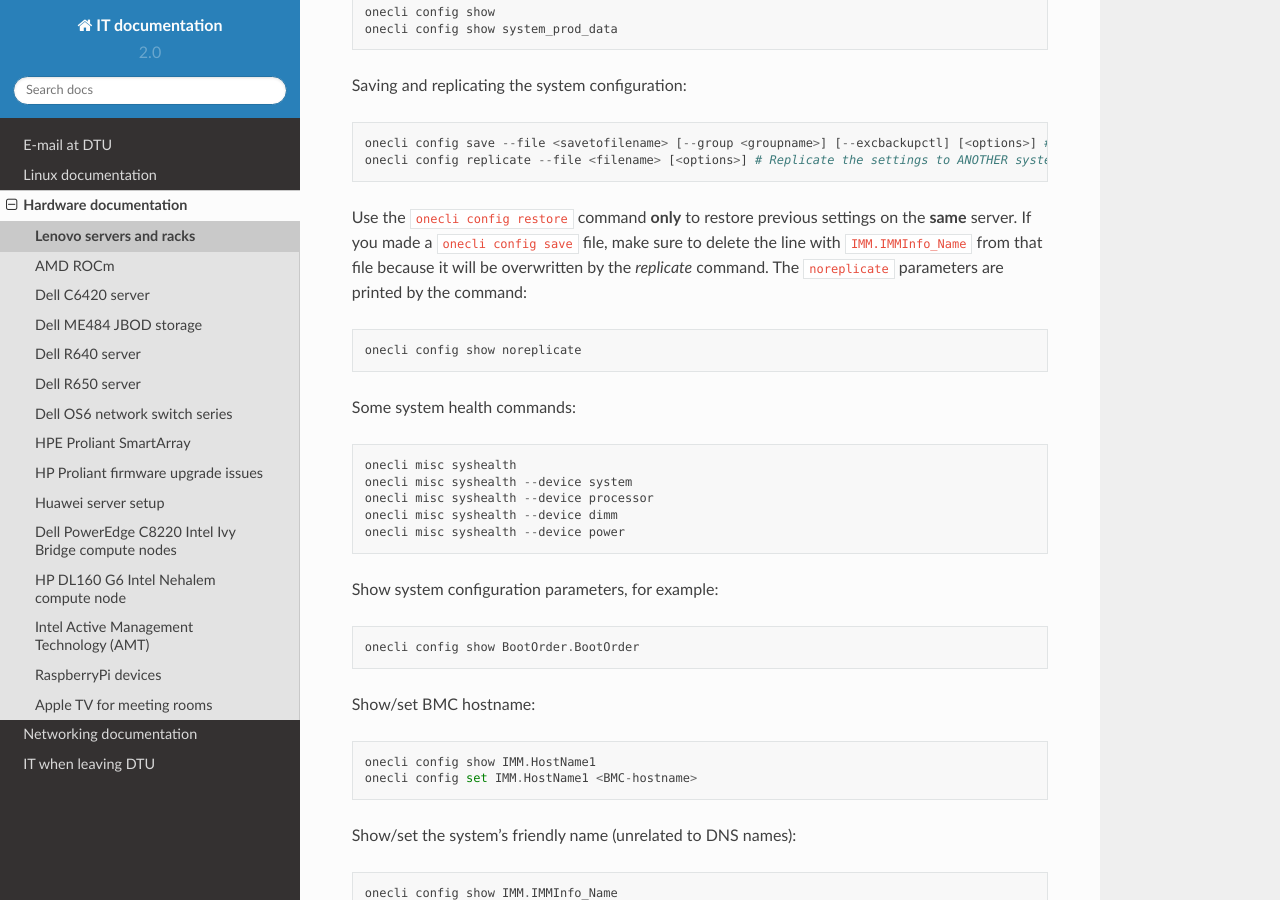
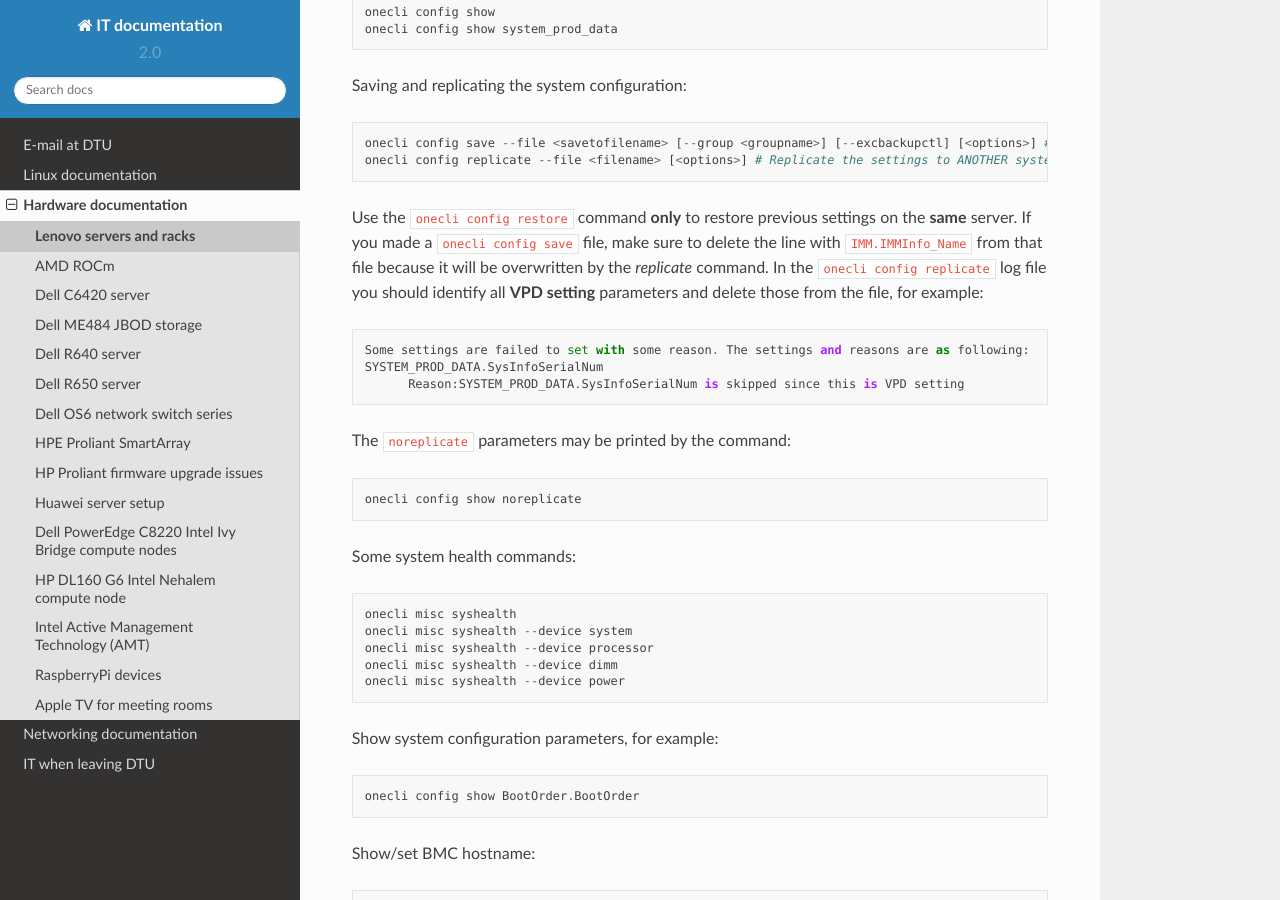
Before and after one commit to OleHolmNielsen/ITwiki, a Sphinx documentation site: the page built from docs/Lenovo_XClarity_BMC.rst, in a window 1280 px wide and 900 px high, scrolled down 1265 px. Built offline with Sphinx 7.4.7 and the Read the Docs theme 2.0.0, drawn with Linux system fonts in a browser that asks for light colours.

Commit message:
onecli config replicate

```diff
--- a/docs/Lenovo_XClarity_BMC.rst
+++ b/docs/Lenovo_XClarity_BMC.rst
@@ -61,7 +61,13 @@ Saving and replicating the system configuration::
 Use the ``onecli config restore`` command **only** to restore previous settings on the **same** server.
 If you made a ``onecli config save`` file, make sure to delete the line with ``IMM.IMMInfo_Name`` from that file because it
 will be overwritten by the *replicate* command.
-The ``noreplicate`` parameters are printed by the command::
+In the ``onecli config replicate`` log file you should identify all **VPD setting** parameters and delete those from the file, for example::
+
+  Some settings are failed to set with some reason. The settings and reasons are as following:
+  SYSTEM_PROD_DATA.SysInfoSerialNum
+        Reason:SYSTEM_PROD_DATA.SysInfoSerialNum is skipped since this is VPD setting
+
+The ``noreplicate`` parameters may be printed by the command::
 
   onecli config show noreplicate
 
```
